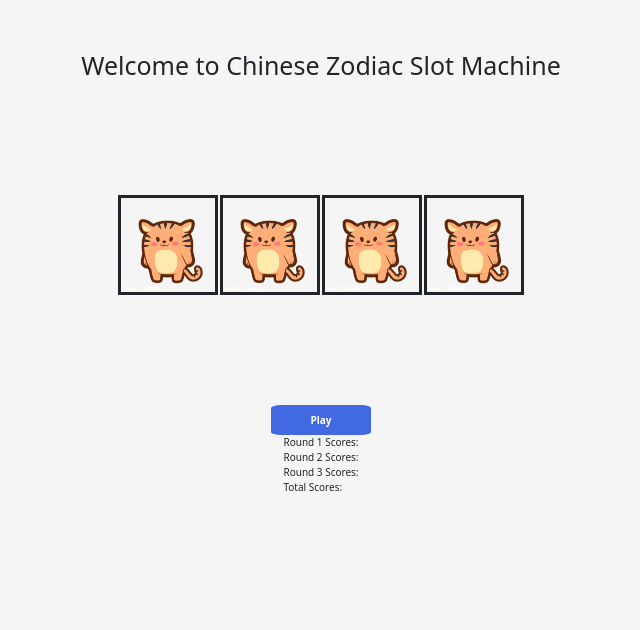
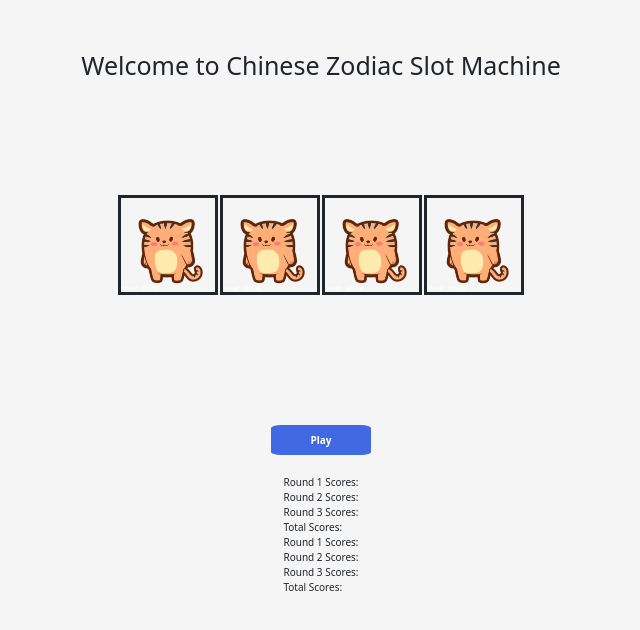
Before and after one commit to bluesnake0818/chinese-zodiac-slot-machine, a plain HTML site: page index.html in a window 1280 px wide. Shown: the whole page, without its empty margins (319-959 px from the left). Drawn offline with nearby package versions, Linux system fonts and the light colour scheme.

Commit message:
initialize score board elements

```diff
--- a/css/style.css
+++ b/css/style.css
@@ -58,7 +58,7 @@ h1 {
   border-style: solid;
 }
 
-#play-button, #replay-button {
+.button {
   width: 100px;
   height: 30px;
   border-radius: 10%;
@@ -66,6 +66,7 @@ h1 {
   background-color: royalblue;
   color: white;
   font-weight: bold;
+  margin: 20px;
 }
 
 #replay-button {
--- a/index.html
+++ b/index.html
@@ -27,17 +27,21 @@
         <img id ="slot4" src="./assets/designs_tiger.png" class="zodiac-img" alt="zodiac image"/>
       </div>
 
-      <button id="play-button">Play</button>
+      <button class="button" id="play-button">Play</button>
 
 
 
-      <button id="replay-button">Replay</button>
+      <button class="button" id="replay-button">Replay</button>
 
       <section id="score-board">
-        <div id ="r1-score">Round 1 Scores: </div>
-        <div id ="r2-score">Round 2 Scores: </div>
-        <div id ="r3-score">Round 3 Scores: </div>
-        <div id ="r4-score">Total Scores: </div>
+        Round 1 Scores: <div id ="score0"></div>
+        Round 2 Scores: <div id ="score1"></div>
+        Round 3 Scores: <div id ="score2"></div>
+        Total Scores: <div id ="score3"></div>
+        Round 1 Scores: <div id ="score4"></div>
+        Round 2 Scores: <div id ="score5"></div>
+        Round 3 Scores: <div id ="score6"></div>
+        Total Scores: <div id ="score7"></div>
       </section>
 
       <section id="winner-display"></section>
--- a/js/app.js
+++ b/js/app.js
@@ -115,20 +115,29 @@ function init() {
   isWinner = null
 
   // 3.1.4) Initialize the two arrays that keep track of each player's scores.
-  // scoresArrayA = [0,0,0,0]
-  // scoresArrayB = [0,0,0,0]
+  scoresArray = [score0, score1, score2, score3, score4, score5, score6, score7]
 
-  scoresArray =
-  [
-    {player: 1, round: 0, score: 0, note: ''},
-    {player: 1, round: 1, score: 0, note: ''},
-    {player: 1, round: 2, score: 0, note: ''},
-    {player: 1, round: 3, score: 0, note: 'sum'},
-    {player: -1, round: 0, score: 0, note: ''},
-    {player: -1, round: 1, score: 0, note: ''},
-    {player: -1, round: 2, score: 0, note: ''},
-    {player: -1, round: 3, score: 0, note: 'sum'},
-  ]
+  score0.target = {player: 1, round: 0, score: 0, note: ''}
+  score1.target = {player: 1, round: 1, score: 0, note: ''}
+  score2.target = {player: 1, round: 2, score: 0, note: ''}
+  score3.target = {player: 1, round: 3, score: 0, note: 'sum'}
+  score4.target = {player: -1, round: 0, score: 0, note: ''}
+  score5.target = {player: -1, round: 1, score: 0, note: ''}
+  score6.target = {player: -1, round: 2, score: 0, note: ''}
+  score7.target = {player: -1, round: 3, score: 0, note: 'sum'}
+
+
+  // scoresArray =
+  // [
+  //   {player: 1, round: 0, score: 0, note: ''},
+  //   {player: 1, round: 1, score: 0, note: ''},
+  //   {player: 1, round: 2, score: 0, note: ''},
+  //   {player: 1, round: 3, score: 0, note: 'sum'},
+  //   {player: -1, round: 0, score: 0, note: ''},
+  //   {player: -1, round: 1, score: 0, note: ''},
+  //   {player: -1, round: 2, score: 0, note: ''},
+  //   {player: -1, round: 3, score: 0, note: 'sum'},
+  // ]
   // 3.1.5) Initialize the round (1,2,3) to zero.
   round = 0
 
@@ -244,6 +253,8 @@ function updateScore() {
 
   //Find index of specific object with current turn and round using findIndex method.
   objIndex = scoresArray.findIndex((obj => obj.player === turn && obj.round === round))
+
+
   //Update object's score property.
   scoresArray[objIndex].score = score
 
@@ -303,8 +314,8 @@ if(isWinner === null) {
     }
   }
 
-// update HTML with new score.
-scoreBoard.textContent = scoresArray[objIndex].score
+// update HTML with new score. 1
+scoreBoard[0].textContent = scoresArray[objIndex].score
 
 
 }
```
